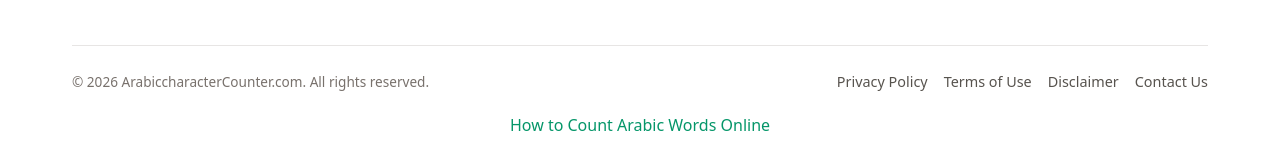
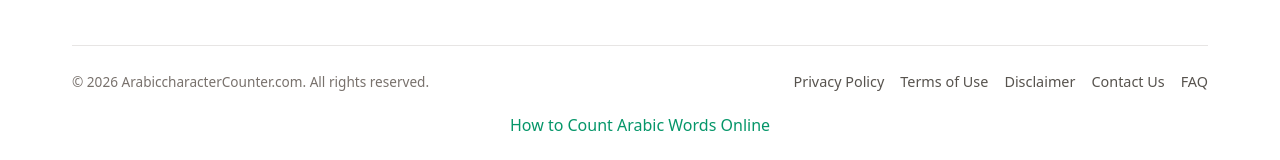
Before and after one commit to arabictextcounter/arabic-counter, a plain HTML site: page index.html in a window 1280 px wide. Shown: the part 9652-9812 px from the top of the page. Drawn offline with Linux system fonts and the light colour scheme.

Commit message:
Update index.html

```diff
--- a/index.html
+++ b/index.html
@@ -1087,6 +1087,7 @@
           <a href="terms.html" class="footer-link">Terms of Use</a>
           <a href="disclaimer.html" class="footer-link">Disclaimer</a>
           <a href="contact.html" class="footer-link">Contact Us</a>
+          <a href="faq.html" class="footer-link">FAQ</a>
         </div>
       </div>
     </div>
```
